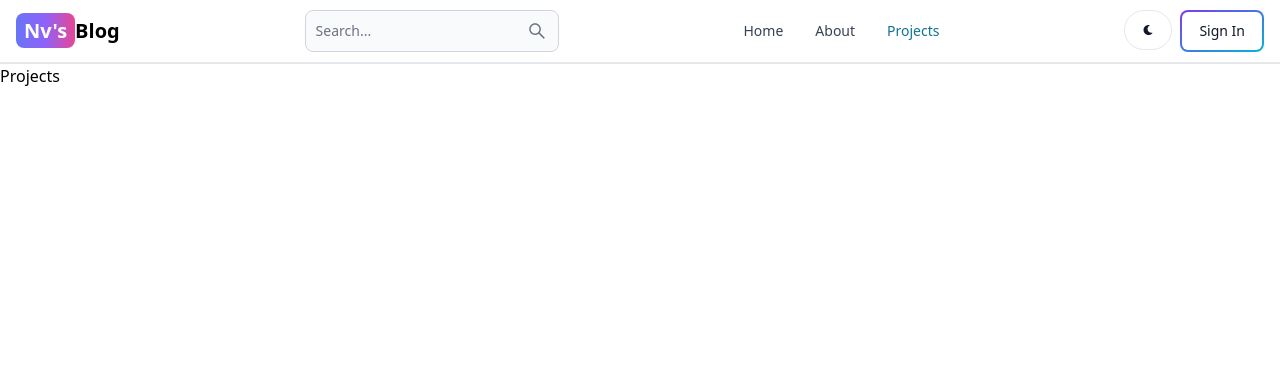
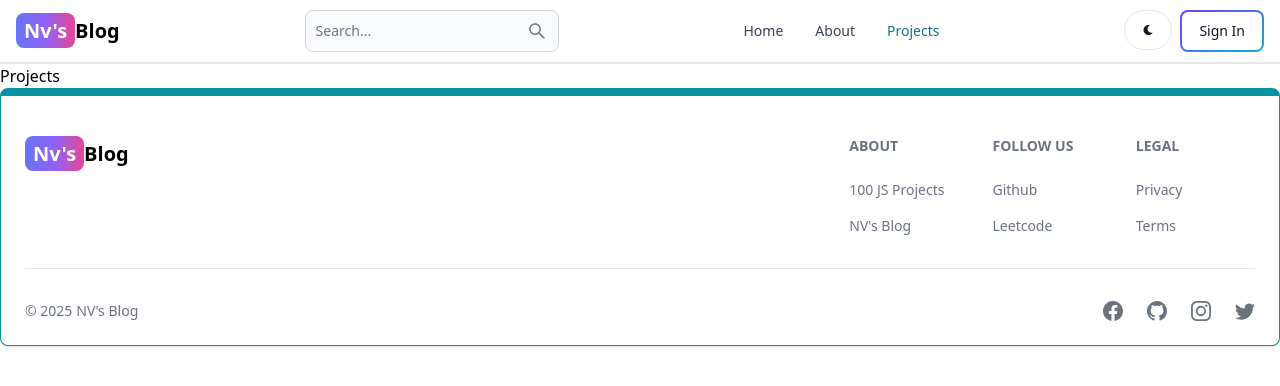
Before and after one commit to NiveditaLondhe/mern-blog, a React (Vite) app in the folder client/: page /projects in a window 1280 px wide. Shown: the top 386 px of the page. Built offline with nearby package versions, Linux system fonts and the light colour scheme.

Commit message:
create and add footer component

```diff
--- a/client/src/App.jsx
+++ b/client/src/App.jsx
@@ -6,6 +6,7 @@
 import About from "./pages/About"
 import Home from "./pages/Home"
 import Header from "./components/Header"
+import FooterCom from "./components/Footer"
 
 
 export default function App() {
@@ -20,6 +21,7 @@
         <Route path="/dashboard" element={<Dashboard />} />
         <Route path="/projects" element={<Projects />} />
       </Routes>
+      <FooterCom />
     </BrowserRouter>
   )
 }
--- /dev/null
+++ b/client/src/components/Footer.jsx
@@ -0,0 +1,73 @@
+import { Footer } from "flowbite-react";
+import React from "react";
+import { Link, useNavigate } from "react-router-dom";
+import {BsFacebook, BsInstagram, BsTwitter, BsGithub} from 'react-icons/bs';
+
+const FooterCom = () => {
+  return (
+    <Footer container className="border border-t-8 border-teal-500">
+      <div className="w-full max-w-7xl mx-auto">
+        <div className="grid w-full justify-between sm:flex md:grid-col-1">
+          <div  className="mt-5">
+            <Link
+              to="/"
+              className="self-center whitespace-nowrap text-lg sm:text-xl font-semibold dark:text-white"
+            >
+              <span className="px-2 py-1 bg-gradient-to-r from-indigo-500 via-purple-500 to-pink-500 rounded-lg text-white">
+                Nv's
+              </span>
+              Blog
+            </Link>
+          </div>
+          <div className="grid grid-cols-2 gap-8 mt-4 sm:grid-cols-3 sm:gap-6">
+            <div>
+              <Footer.Title title="About" />
+              <Footer.LinkGroup col>
+                <Footer.Link href="#" target="_blank" rel="noopener noreferrer">
+                  100 JS Projects
+                </Footer.Link>
+                <Footer.Link href="#" target="_blank" rel="noopener noreferrer">
+                  NV's Blog
+                </Footer.Link>
+              </Footer.LinkGroup>
+            </div>
+            <div>
+              <Footer.Title title="Follow us" />
+              <Footer.LinkGroup col>
+                <Footer.Link href="#" target="_blank" rel="noopener noreferrer">
+                  Github
+                </Footer.Link>
+                <Footer.Link href="#" target="_blank" rel="noopener noreferrer">
+                  Leetcode
+                </Footer.Link>
+              </Footer.LinkGroup>
+            </div>
+            <div>
+              <Footer.Title title="Legal" />
+              <Footer.LinkGroup col>
+                <Footer.Link href="#" target="_blank" rel="noopener noreferrer">
+                  Privacy
+                </Footer.Link>
+                <Footer.Link href="#" target="_blank" rel="noopener noreferrer">
+                  Terms
+                </Footer.Link>
+              </Footer.LinkGroup>
+            </div>
+          </div>
+        </div>
+        <Footer.Divider />
+            <div className="w-full sm:flex sm:items-center sm:justify-between">
+                <Footer.Copyright href="#" by="NV's Blog" year={new Date().getFullYear()} />
+                <div className="flex gap-6 sm:mt-0 mt-0 sm:justify-center">
+                    <Footer.Icon href="#" icon={BsFacebook}/>
+                    <Footer.Icon href="#" icon={BsGithub}/>
+                    <Footer.Icon href="#" icon={BsInstagram}/>
+                    <Footer.Icon href="#" icon={BsTwitter}/>
+                </div>
+            </div>
+      </div>
+    </Footer>
+  );
+};
+
+export default FooterCom;
```
